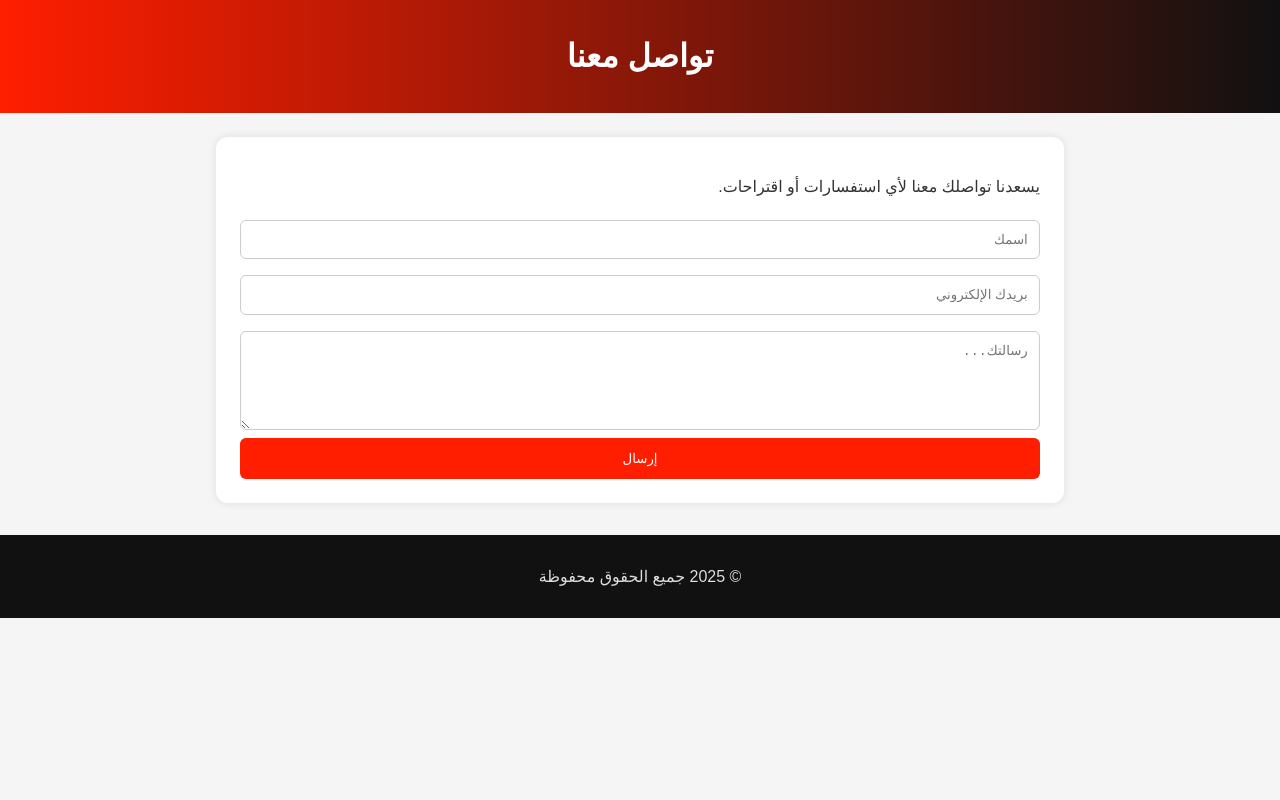
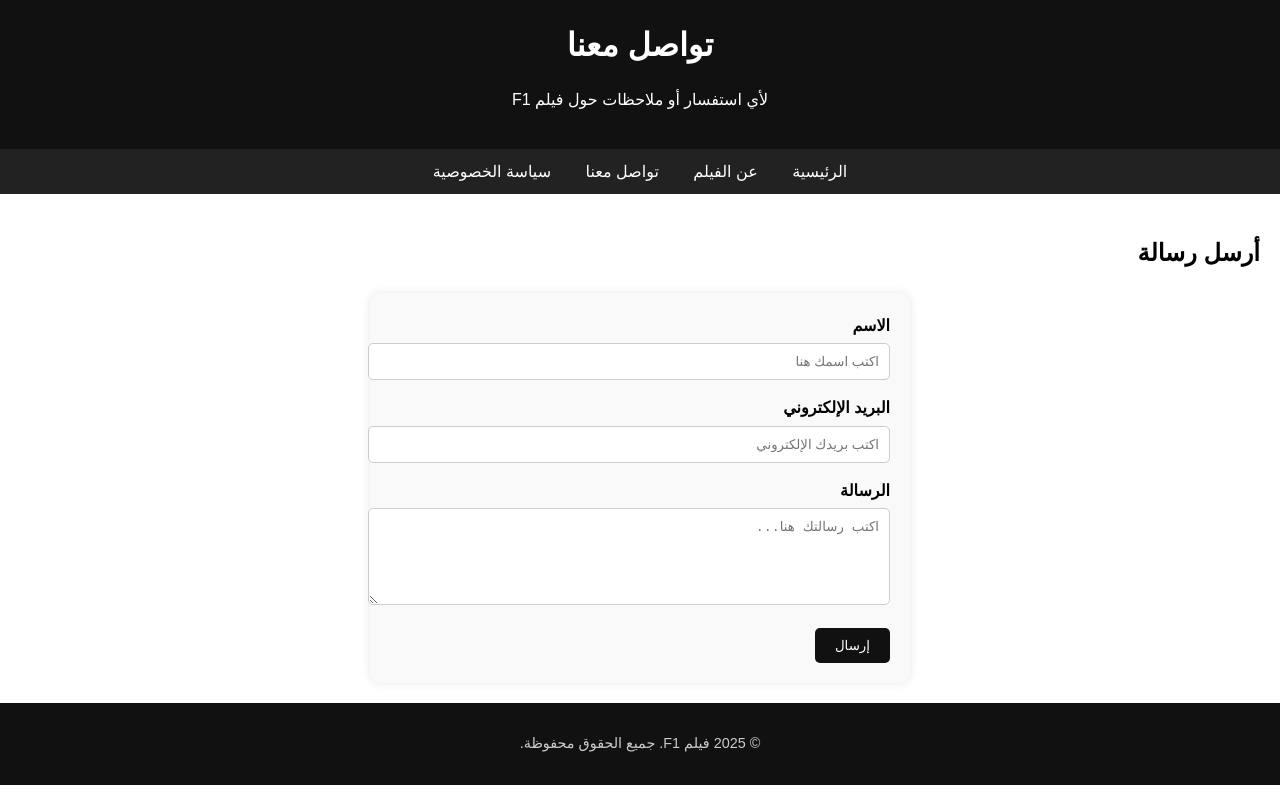
Before and after one commit to mvstafasobhi0-arch/f1-website, a plain HTML site: page contact.html in a window 1280 px wide. Drawn offline with Linux system fonts and the light colour scheme.

Commit message:
Update contact.html

```diff
--- a/contact.html
+++ b/contact.html
@@ -1,36 +1,135 @@
 <!DOCTYPE html>
-<html lang="ar" dir="rtl">
+<html lang="ar">
 <head>
-  <meta charset="UTF-8">
-  <meta name="viewport" content="width=device-width, initial-scale=1.0">
-  <title>تواصل معنا | F1 Movie</title>
+  <meta charset="UTF-8" />
+  <meta name="viewport" content="width=device-width, initial-scale=1.0" />
+
+  <!-- Title & Description -->
+  <title>تواصل معنا – فيلم F1</title>
+  <meta name="description" content="تواصل معنا لمعرفة المزيد عن فيلم F1 الجديد لعام 2025. نحن هنا للإجابة عن استفساراتك." />
+
+  <!-- Keywords -->
+  <meta name="keywords" content="تواصل فيلم F1, اتصل بفيلم F1, فيلم F1 2025" />
+
+  <!-- Open Graph -->
+  <meta property="og:title" content="تواصل معنا – فيلم F1" />
+  <meta property="og:description" content="تواصل معنا لمعرفة كل التفاصيل حول فيلم F1 الجديد." />
+  <meta property="og:image" content="https://mvstafasobhi0-arch.github.io/f1-website/f1poster.jpg" />
+  <meta property="og:url" content="https://mvstafasobhi0-arch.github.io/f1-website/contact.html" />
+  <meta property="og:type" content="website" />
+
+  <!-- Twitter Card -->
+  <meta name="twitter:card" content="summary_large_image" />
+  <meta name="twitter:title" content="تواصل معنا – فيلم F1" />
+  <meta name="twitter:description" content="لأي استفسار بخصوص فيلم F1 الجديد، لا تتردد في مراسلتنا." />
+  <meta name="twitter:image" content="https://mvstafasobhi0-arch.github.io/f1-website/f1poster.jpg" />
+
   <style>
-    body {font-family: 'Cairo', sans-serif; background:#f5f5f5; margin:0; padding:0; color:#333;}
-    header {background:linear-gradient(90deg,#ff1e00,#111); color:#fff; padding:1rem; text-align:center;}
-    main {max-width:800px; margin:auto; background:#fff; padding:1.5rem; margin-top:1.5rem; border-radius:12px; box-shadow:0 0 10px rgba(0,0,0,0.1);}
-    form {display:flex; flex-direction:column;}
-    input, textarea {margin:0.5rem 0; padding:0.7rem; border:1px solid #ccc; border-radius:6px;}
-    button {background:#ff1e00; color:#fff; border:none; padding:0.8rem; border-radius:6px; cursor:pointer;}
-    button:hover {background:#cc1800;}
-    footer {background:#111; color:#ddd; text-align:center; padding:1rem; margin-top:2rem;}
-    footer a {color:#ff4c3b; text-decoration:none;}
+    body {
+      font-family: Arial, sans-serif;
+      margin: 0;
+      padding: 0;
+      line-height: 1.6;
+      direction: rtl;
+      text-align: right;
+    }
+    header {
+      background: #111;
+      color: #fff;
+      padding: 20px;
+      text-align: center;
+    }
+    header h1 {
+      margin: 0;
+      font-size: 2rem;
+    }
+    nav {
+      background: #222;
+      padding: 10px;
+      text-align: center;
+    }
+    nav a {
+      color: #fff;
+      margin: 0 15px;
+      text-decoration: none;
+    }
+    section {
+      padding: 20px;
+    }
+    form {
+      max-width: 500px;
+      margin: auto;
+      background: #f9f9f9;
+      padding: 20px;
+      border-radius: 10px;
+      box-shadow: 0 0 10px rgba(0,0,0,0.1);
+    }
+    label {
+      display: block;
+      margin-bottom: 5px;
+      font-weight: bold;
+    }
+    input, textarea {
+      width: 100%;
+      padding: 10px;
+      margin-bottom: 15px;
+      border-radius: 5px;
+      border: 1px solid #ccc;
+    }
+    button {
+      background: #111;
+      color: #fff;
+      border: none;
+      padding: 10px 20px;
+      cursor: pointer;
+      border-radius: 5px;
+    }
+    footer {
+      background: #111;
+      color: #ccc;
+      text-align: center;
+      padding: 15px;
+      font-size: 0.9rem;
+    }
   </style>
 </head>
 <body>
+
+  <!-- Header -->
   <header>
     <h1>تواصل معنا</h1>
+    <p>لأي استفسار أو ملاحظات حول فيلم F1</p>
   </header>
-  <main>
-    <p>يسعدنا تواصلك معنا لأي استفسارات أو اقتراحات.</p>
-    <form action="mailto:example@example.com" method="post" enctype="text/plain">
-      <input type="text" name="name" placeholder="اسمك" required>
-      <input type="email" name="email" placeholder="بريدك الإلكتروني" required>
-      <textarea name="message" rows="5" placeholder="رسالتك..." required></textarea>
+
+  <!-- Navigation -->
+  <nav>
+    <a href="index.html">الرئيسية</a>
+    <a href="about.html">عن الفيلم</a>
+    <a href="contact.html">تواصل معنا</a>
+    <a href="privacy.html">سياسة الخصوصية</a>
+  </nav>
+
+  <!-- Main Section -->
+  <section>
+    <h2>أرسل رسالة</h2>
+    <form>
+      <label for="name">الاسم</label>
+      <input type="text" id="name" name="name" placeholder="اكتب اسمك هنا" required />
+
+      <label for="email">البريد الإلكتروني</label>
+      <input type="email" id="email" name="email" placeholder="اكتب بريدك الإلكتروني" required />
+
+      <label for="message">الرسالة</label>
+      <textarea id="message" name="message" rows="5" placeholder="اكتب رسالتك هنا..." required></textarea>
+
       <button type="submit">إرسال</button>
     </form>
-  </main>
+  </section>
+
+  <!-- Footer -->
   <footer>
-    <p>© 2025 جميع الحقوق محفوظة</p>
+    <p>© 2025 فيلم F1. جميع الحقوق محفوظة.</p>
   </footer>
+
 </body>
 </html>
```
